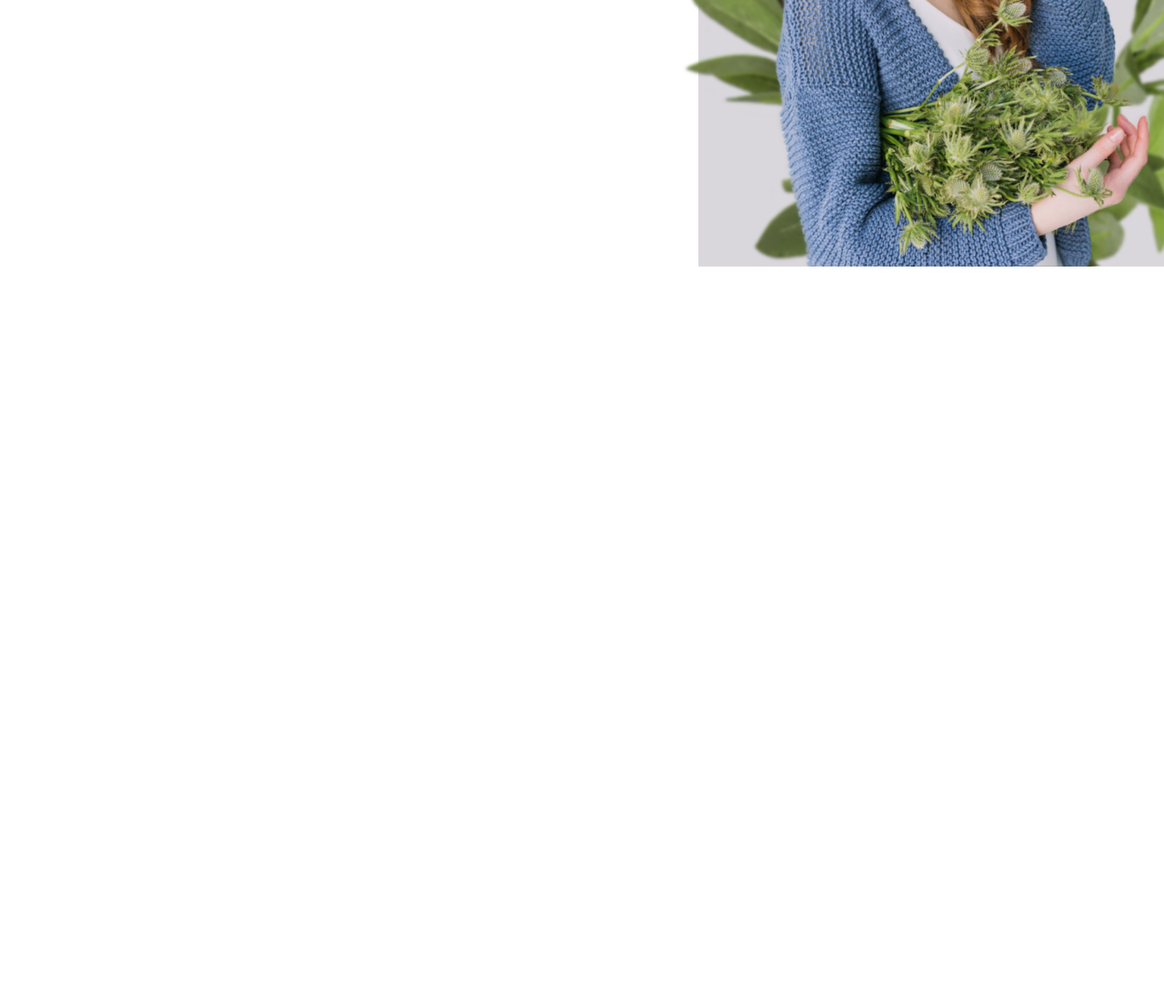
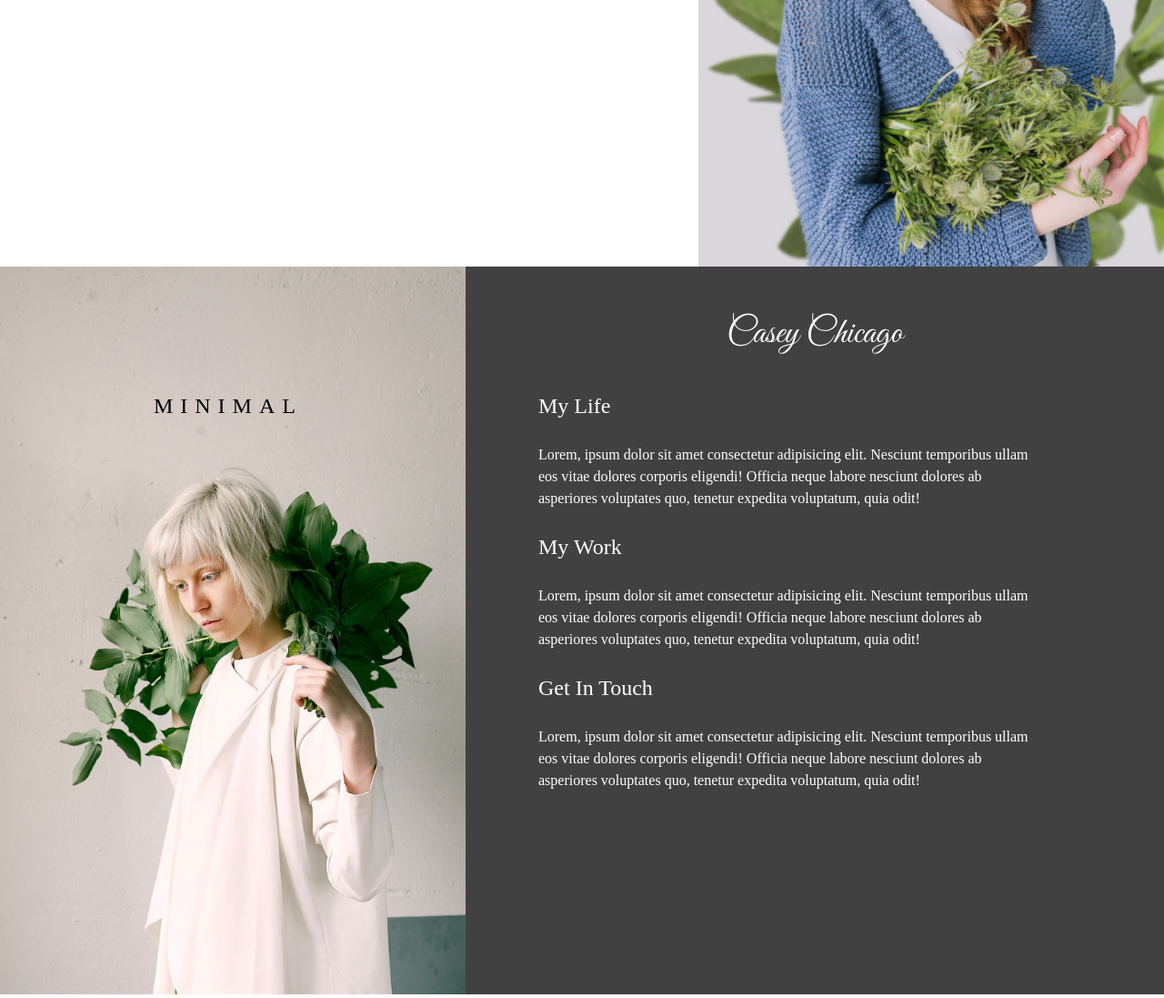
Before and after one commit to RudolphPereira/Casey-Chicago-Photography, a website: page index.html in a window 1280 px wide. Shown: the part 507-1604 px from the top of the page at 91% size. Before the commit the page ends 800 px from the top, so only its background shows below. Drawn offline with Linux system fonts and the light colour scheme; a web font is replaced by a local one.

Commit message:
Added the about section

```diff
--- a/index.html
+++ b/index.html
@@ -63,6 +63,51 @@
       </div>
     </section>
 
-    <section class="about"></section>
+    <section class="about" id="about">
+      <div class="about__image--container">
+        <h2 class="about__image--title">MINIMAL</h2>
+        <img
+          src="./img/about-image.png"
+          alt="Image of an girl holding leaves"
+          class="about__image"
+        />
+      </div>
+
+      <div class="about__text--container">
+        <h1 class="about__text--title">Casey Chicago</h1>
+
+        <div class="about__list--container">
+          <div class="about__life">
+            <h2 class="about__list--title">My Life</h2>
+            <p class="about__list--desc">
+              Lorem, ipsum dolor sit amet consectetur adipisicing elit. Nesciunt
+              temporibus ullam eos vitae dolores corporis eligendi! Officia
+              neque labore nesciunt dolores ab asperiores voluptates quo,
+              tenetur expedita voluptatum, quia odit!
+            </p>
+          </div>
+
+          <div class="about__work">
+            <h2 class="about__list--title">My Work</h2>
+            <p class="about__list--desc">
+              Lorem, ipsum dolor sit amet consectetur adipisicing elit. Nesciunt
+              temporibus ullam eos vitae dolores corporis eligendi! Officia
+              neque labore nesciunt dolores ab asperiores voluptates quo,
+              tenetur expedita voluptatum, quia odit!
+            </p>
+          </div>
+
+          <div class="about__contact">
+            <h2 class="about__list--title">Get In Touch</h2>
+            <p class="about__list--desc">
+              Lorem, ipsum dolor sit amet consectetur adipisicing elit. Nesciunt
+              temporibus ullam eos vitae dolores corporis eligendi! Officia
+              neque labore nesciunt dolores ab asperiores voluptates quo,
+              tenetur expedita voluptatum, quia odit!
+            </p>
+          </div>
+        </div>
+      </div>
+    </section>
   </body>
 </html>
--- /dev/null
+++ b/style/sass/modules/_about.scss
@@ -0,0 +1,57 @@
+.about {
+  height: 100vh;
+  display: flex;
+  flex-wrap: wrap;
+
+  &__image--container {
+    width: 40%;
+    position: relative;
+  }
+
+  &__image--title {
+    position: absolute;
+    left: 33%;
+    top: 15%;
+    font-family: "Frank Ruhl Libre", serif;
+    font-weight: 500;
+    font-size: 1.5rem;
+    letter-spacing: 0.5rem;
+  }
+
+  &__image {
+    width: 100%;
+    height: 100%;
+    object-fit: cover;
+  }
+
+  &__text--container {
+    width: 60%;
+    background-color: #414141;
+    color: white;
+  }
+
+  &__text--title {
+    text-align: center;
+    font-family: "Great Vibes", cursive;
+    font-size: 2.5rem;
+    padding: 1rem 0 0 0;
+    font-weight: 400;
+  }
+
+  &__list--container {
+    padding: 0 5rem;
+  }
+
+  &__list--title {
+    font-family: "Frank Ruhl Libre", serif;
+    font-weight: 500;
+    padding: 0.5rem 0;
+  }
+
+  &__list--desc {
+    width: 90%;
+    line-height: 1.5;
+    font-family: "Frank Ruhl Libre", serif;
+    font-weight: 300;
+  }
+}
--- a/style/sass/modules/_hero.scss
+++ b/style/sass/modules/_hero.scss
@@ -48,7 +48,7 @@
 
   &__plant {
     position: absolute;
-    left: -20%;
+    left: -15%;
     bottom: 0;
     z-index: -1;
     transform: translateY(10%) rotateZ(-10deg) rotateX(-90deg);
--- a/style/sass/style.scss
+++ b/style/sass/style.scss
@@ -1,4 +1,8 @@
 /* The General style starts here */
+
+html {
+  scroll-behavior: smooth;
+}
 
 body {
   padding: 0;
@@ -24,5 +28,6 @@ li {
 }
 
 @import "modules/animations";
-@import "modules/nav.scss";
-@import "modules/hero.scss";
+@import "modules/nav";
+@import "modules/hero";
+@import "modules/about";
```
Also changed, not shown: style/style.css.
